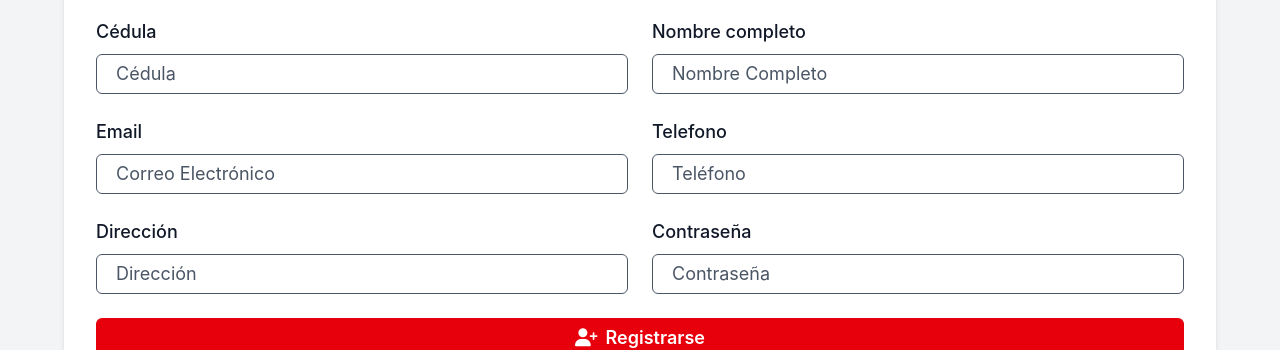
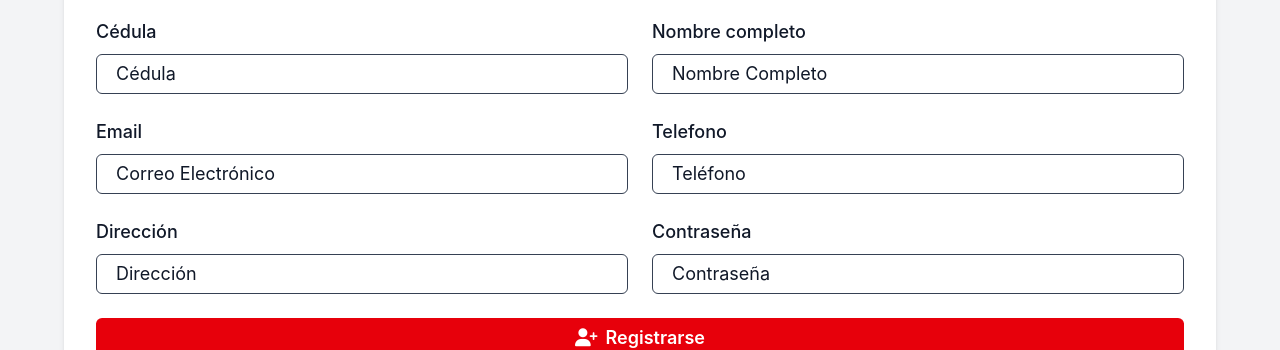
Before and after one commit to judamar/ferreteria-frontend, a React (Vite) app: page /register in a window 1280 px wide. Shown: the part 186-536 px from the top of the page. Built offline with nearby package versions, Linux system fonts and the light colour scheme; no server answers; what @iconify/tailwind4, @midudev/tailwind-animations would draw is missing.

Commit message:
update color

```diff
--- a/src/components/DivInput.jsx
+++ b/src/components/DivInput.jsx
@@ -26,14 +26,14 @@ export default forwardRef(({
         {label}
       </label>
       <div
-        className='mt-2 flex justify-items-center items-center bg-white rounded-md px-3 py-1.5 outline-1 -outline-offset-1 outline-gray-600 focus-within:outline-2 focus-within:-outline-offset-2 focus-within:outline-gray-600 gap-2'>
+        className='mt-2 flex justify-items-center items-center bg-white rounded-md px-3 py-1.5 outline-1 -outline-offset-1 outline-gray-700 focus-within:outline-2 focus-within:-outline-offset-2 focus-within:outline-gray-700 gap-2'>
         <i className={`${icon} text-gray-900 text-2xl`}/>
         <input type={type}
                placeholder={placeholder}
                name={name}
                id={id}
                value={value || ''}
-               className={className || "block w-full bg-transparent text-black placeholder-gray-600 focus:outline-none text-lg"}
+               className={className || "block w-full bg-transparent text-gray-900 placeholder-gray-900 focus:outline-none text-lg"}
                ref={input}
                required={required}
                onChange={(e) => handleChange(e)}/>
```
